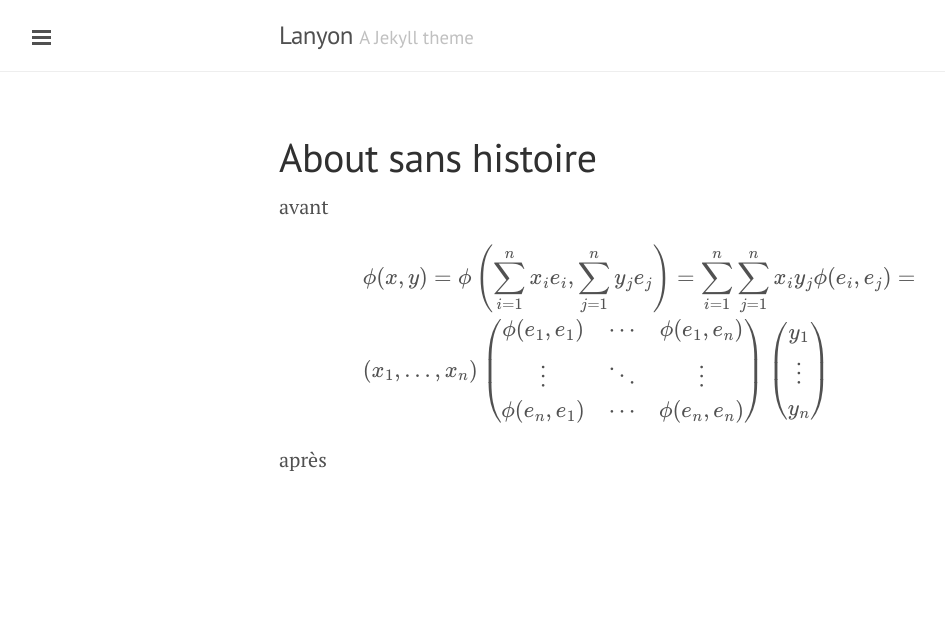
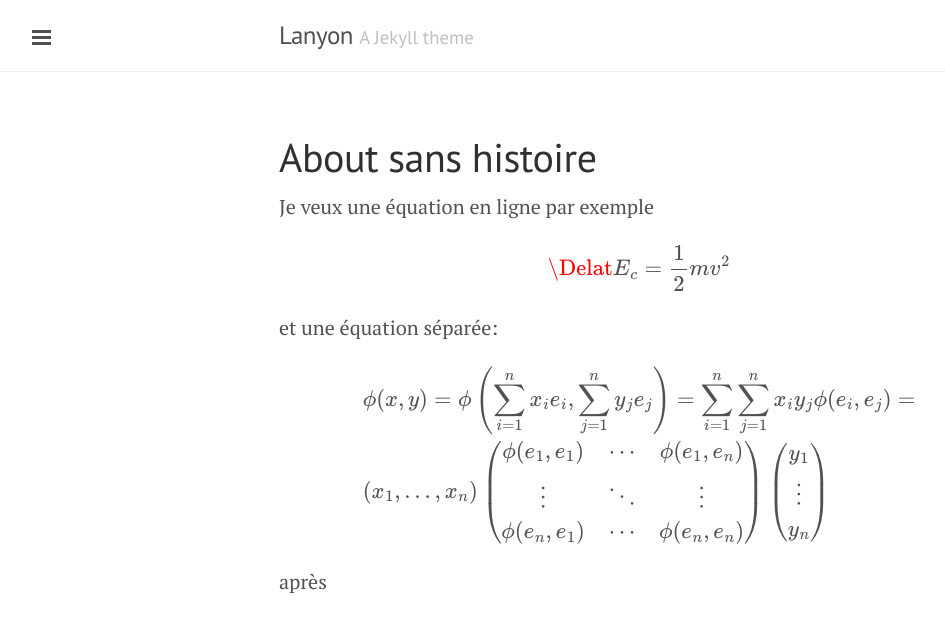
Before and after one commit to dyco-uparis/DyCo, a Jekyll site: the page built from about2.md, in a window 1280 px wide. Shown: the top 632 px of the page, without its empty margins (1-946 px from the left). Built offline with Jekyll 4.4.1, drawn with Linux system fonts in a browser that asks for light colours; formulas are drawn with MathJax 3.

Commit message:
marche ?

```diff
--- a/about2.md
+++ b/about2.md
@@ -4,7 +4,9 @@ title: About sans histoire
 ---
 
 
-avant
+Je veux une équation en ligne par exemple \$$\Delat E_c = \frac{1}{2}mv^2$$ et une équation séparée:
+
+
 
 $$
 \begin{align*}
```
